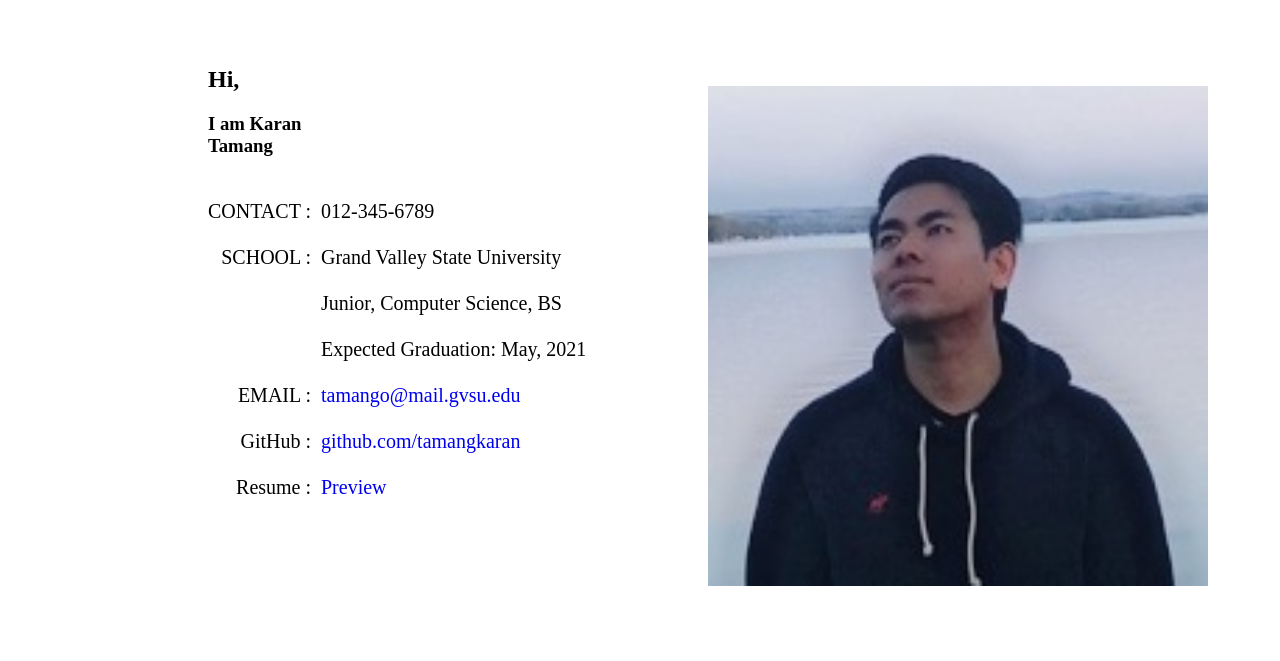
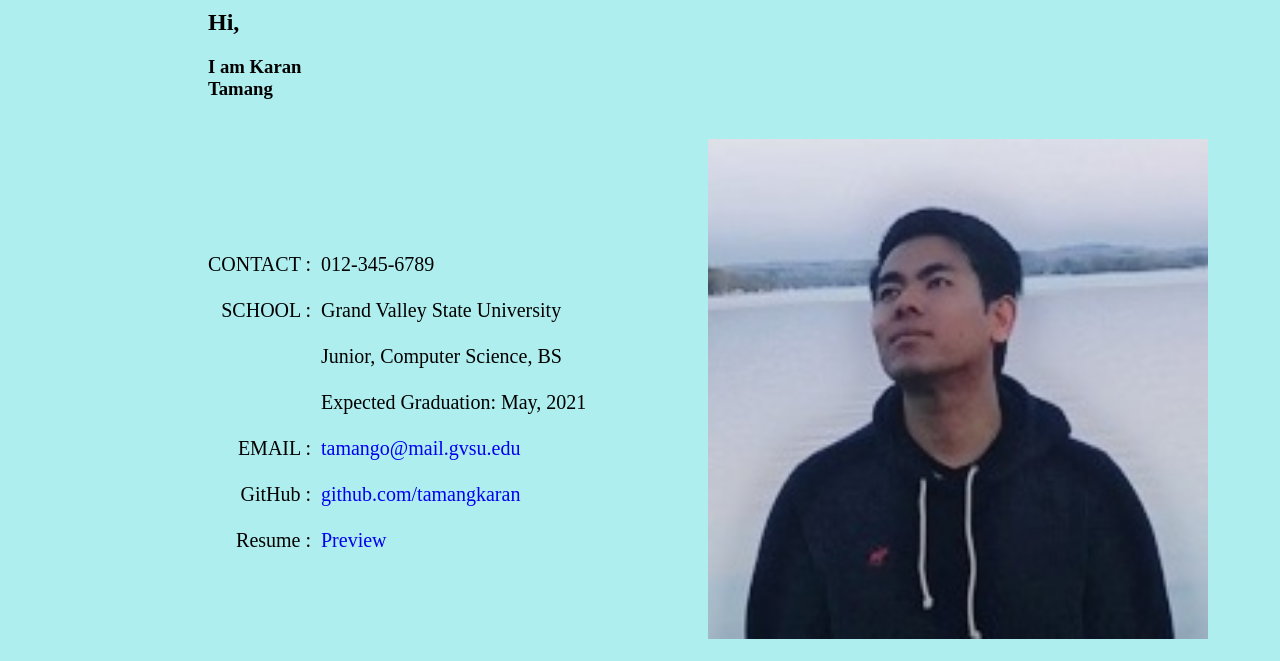
Before and after one commit to omtamang/omtamang.github.io, a plain HTML site: page index.html in a window 1280 px wide. Shown: the part 177-838 px from the top of the page. Before the commit the page ends 800 px from the top, so only its background shows below. Drawn offline with Linux system fonts and the light colour scheme.

Commit message:
Update index.html

```diff
--- a/index.html
+++ b/index.html
@@ -6,7 +6,9 @@
 
 <!--<head>-->
 <head>
-  <link rel="stylesheet" href="style.css"
+  <link rel="stylesheet" href="style.css">
+    <link rel="stylesheet" href="styles.css">
+
          <ul class="navigation-bar">
         <a href="index.html"><img class="logo" src="k.png" alt="karan tamang"></a>
             <li><a href="#about">About Me</a></li>
```
